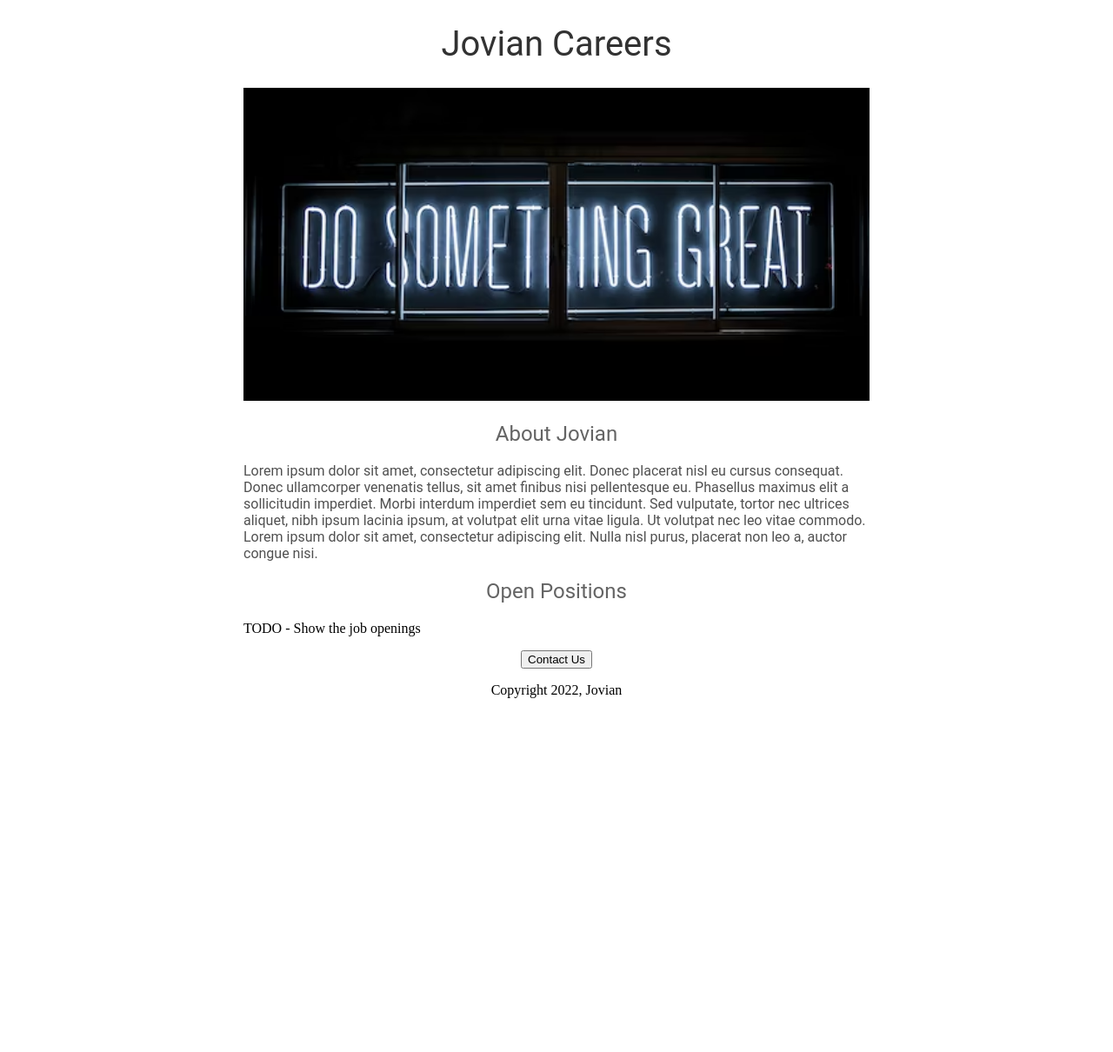
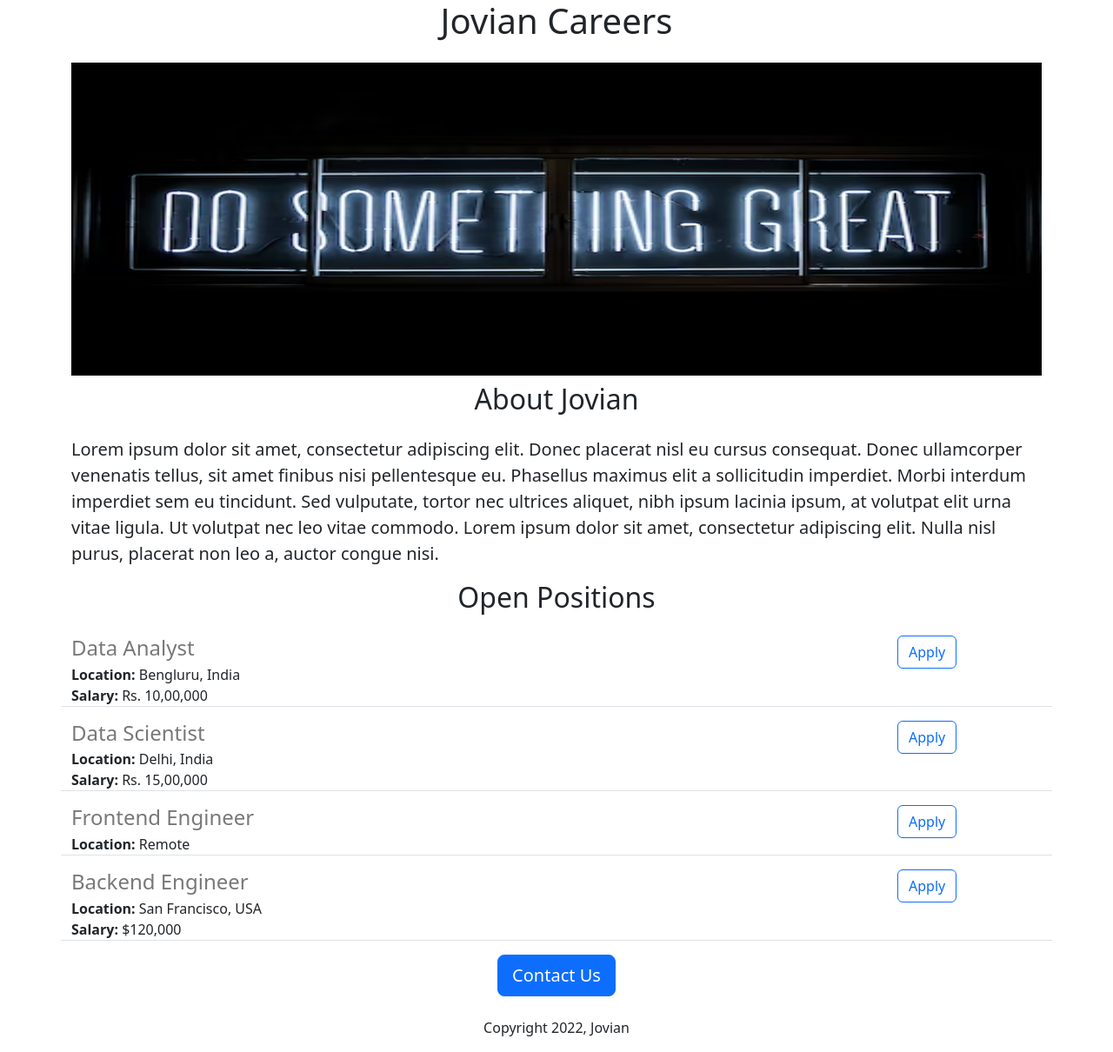
Before and after one commit to Bhavya-1504/jovian-careers-website-v2, a Flask app: page / in a window 1280 px wide. Shown: the whole page at 87% size. Before the commit the page ends 803 px from the top, so only its background shows below. Run offline with Flask 2, Linux system fonts and the light colour scheme.

Commit message:
added dynamic data and api route

```diff
--- a/main.py
+++ b/main.py
@@ -1,11 +1,39 @@
-from flask import Flask, render_template
+from flask import Flask, render_template, jsonify
 
 main = Flask(__name__)
 
+JOBS = [
+  {
+    'id': 1,
+    'title': "Data Analyst",
+    'location': "Bengluru, India",
+    'salary': "Rs. 10,00,000"
+  },
+  {
+    'id': 2,
+    'title': "Data Scientist",
+    'location': "Delhi, India",
+    'salary': "Rs. 15,00,000"
+  },
+  {
+    'id': 3,
+    'title': "Frontend Engineer",
+    'location': "Remote",
+  },
+  {
+    'id': 4,
+    'title': "Backend Engineer",
+    'location': "San Francisco, USA",
+    'salary': "$120,000"
+  }
+]
+
 @main.route("/")
 def hello_jovian():
-    return render_template('home.html')
+    return render_template('home.html', jobs = JOBS, company_name = 'Jovian')
 
-print(__name__)
+@main.route("/jobs")
+def list_jobs():
+  return jsonify(JOBS)
 if __name__ == "__main__":
   main.run(host='0.0.0.0', debug=True)
--- a/templates/home.html
+++ b/templates/home.html
@@ -2,53 +2,33 @@
 <html>
   <head>
     <title>Jovian Careers</title>
+    <meta charset="utf-8">
+    <meta name="viewport" content="width=device-width, initial-scale=1">
+    <link href="https://cdn.jsdelivr.net/npm/bootstrap@5.3.0-alpha1/dist/css/bootstrap.min.css" rel="stylesheet" integrity="sha384-GLhlTQ8iRABdZLl6O3oVMWSktQOp6b7In1Zl3/Jr59b6EGGoI1aFkw7cmDA6j6gD" crossorigin="anonymous">
     <style>
-      h1 {
-       font-size: 40px;
-        font-family: Roboto;
-        font-weight: normal;
-        color: rgb(50,50,50);
-        text-align: center;
-      }
-
       #banner{
+        height: 360px;
         width: 100%;
-        height: 360px;
-        object-fit: cover;
-      }
-
-      h2{
-        font-family: Roboto;
-        font-size; 32px;
-        color: rgb(100,100,100);
-        text-align: center;
-        font-weight: normal;
-      }
-
-      .bodytext {
-        font-family: Roboto;
-        color: rgb(80,80,80);
-      }
-
-      #container{
-        max-width: 720px;
-        margin: 0 auto 0 auto;
       }
     </style>
   </head>
   <body>
-    <div id = "container">
-    <h1>Jovian Careers</h1>
-    <img id = "banner" src = "https://cautious-garbanzo.bhavya-1504.repl.co/static/banner.jpeg">
-    <h2> About Jovian </h2>
-    <p class = "bodytext">
+    <div class = "container">
+    <h1 class="text-center mt -2 mb-4"> {{company_name}} Careers</h1>
+    <img class = "img-fluid" id = "banner" src = "https://cautious-garbanzo.bhavya-1504.repl.co/static/banner.jpeg">
+    <h2 class="text-center mt-2 mb-4"> About Jovian </h2>
+    <p class = "lead">
       Lorem ipsum dolor sit amet, consectetur adipiscing elit. Donec placerat nisl eu cursus consequat. Donec ullamcorper venenatis tellus, sit amet finibus nisi pellentesque eu. Phasellus maximus elit a sollicitudin imperdiet. Morbi interdum imperdiet sem eu tincidunt. Sed vulputate, tortor nec ultrices aliquet, nibh ipsum lacinia ipsum, at volutpat elit urna vitae ligula. Ut volutpat nec leo vitae commodo. Lorem ipsum dolor sit amet, consectetur adipiscing elit. Nulla nisl purus, placerat non leo a, auctor congue nisi.
     </p>
-    <h2> Open Positions </h2>
-    <p calss = "bodytext"> TODO - Show the job openings</p>
-      <div style = "text-align:center;">
-    <button>Contact Us</button>
-        <p>Copyright 2022, Jovian</p>
+    <h2 class="text-center mt-2 mb-4"> Open Positions </h2>
+    <p>
+      {% for job in jobs %}
+      {% include 'jobitem.html' %}
+      {% endfor %}
+    </p>
+      <div class = "text-center">
+    <button class="btn btn-primary btn-lg">Contact Us</button>
+        <p class = "mt-4">Copyright 2022, Jovian</p>
       </div>
     </div>
   </body>
--- a/templates/jobitem.html
+++ b/templates/jobitem.html
@@ -1,20 +1,19 @@
-<div class="border-bottom row" style="margin-bottom:16px;padding-bottom:8px;">
-  <div class="col-10">
+<div class="border-bottom row"  padding-bottom: 8px; style = "margin-bottom: 16px">
+  <div class = 'col-10'>
   <h4
-      style="color:rgb(120,120,120); margin-bottom:4px;">
+    style = "color: rgb(120, 120, 120); margin-bottom: 4px;">
     {{job['title']}}
   </h4>
   <div>
-      <b>Location:</b> {{job['location']}}
+    <b>Location: </b> {{job['location']}}
   </div>
   {% if 'salary' in job %}
   <div>
-      <b>Salary:</b> {{job['salary']}}
+    <b>Salary: </b> {{job['salary']}}
   </div>
   {% endif %}
   </div>
-  <div class="col-2 padding-right:16px">
-    <a href="mailto:hello@jovian.ai?subject=Application%20for%20{{job['title']}}&body=My%20name%3A%20%3Cyour%20name%20here%3E%0D%0A%0D%0AMy%20Resume%20link%3A%20%3Cresume%20link%3E%0D%0A%0D%0AMy%20LinkedIn%20link%3A%20%3Clinkedin%20in%3E%0D%0A%0D%0A" type="button" class="btn btn-outline-primary float-right align-middle" >Apply</a>
+  <div class = "col-2">
+  <button type="button" class="btn btn-outline-primary float-right align-middle">Apply</button>
   </div>
-
 </div>
```
Lines whose indentation alone changed are shown as unchanged.
